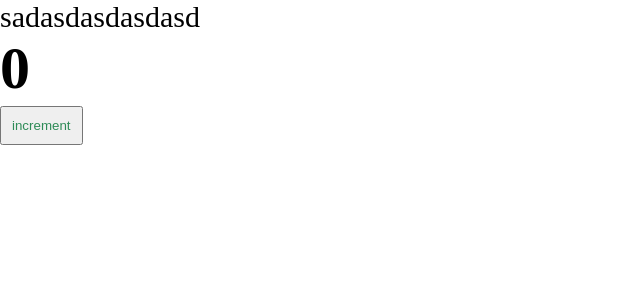
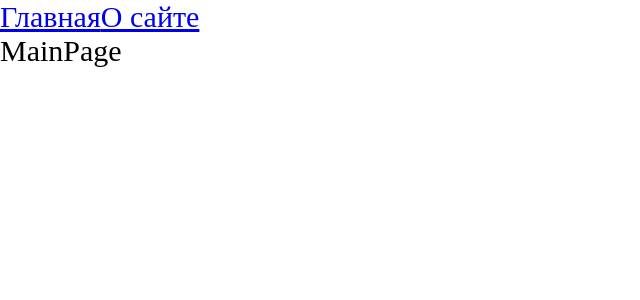
Before and after one commit to PolchenkoM/React_training_project, a React app: page / in a window 1280 px wide. Shown: the top 300 px of the page, without its empty margins (0-640 px from the left). Built offline with nearby package versions, Linux system fonts and the light colour scheme.

Commit message:
react routes lazy load

```diff
--- a/package.json
+++ b/package.json
@@ -23,6 +23,7 @@
     "@types/node": "^17.0.21",
     "@types/react": "^17.0.39",
     "@types/react-dom": "^17.0.11",
+    "@types/react-router-dom": "^5.3.3",
     "@types/webpack": "^5.28.0",
     "@types/webpack-dev-server": "^4.7.2",
     "css-loader": "^6.7.3",
@@ -40,6 +41,7 @@
   },
   "dependencies": {
     "react": "^17.0.2",
-    "react-dom": "^17.0.2"
+    "react-dom": "^17.0.2",
+    "react-router-dom": "^6.2.1"
   }
 }
--- a/src/App.tsx
+++ b/src/App.tsx
@@ -1,12 +1,20 @@
-import React from 'react';
-import { Counter } from './components/Counter';
-import './index.scss'
+import React, { Suspense } from "react";
+import "./index.scss";
+import { Link, Route, Routes } from "react-router-dom";
+import { AboutPageLazy } from "./pages/AboutPage/AboutPage.lazy";
+import { MainPageLazy } from "./pages/MainPage/MainPage.lazy";
 
 export const App = () => {
-    return (
-        <div className='app'>
-            sadasdasdasdasd
-            <Counter/>
-        </div>
-    );
+  return (
+    <div className="app">
+      <Link to={"/"}>Главная</Link>
+      <Link to={"/about"}>О сайте</Link>
+      <Suspense fallback={<div>Loading...</div>}>
+        <Routes>
+          <Route path={"/about"} element={<AboutPageLazy />} />
+          <Route path={"/"} element={<MainPageLazy />} />
+        </Routes>
+      </Suspense>
+    </div>
+  );
 };
--- a/src/index.scss
+++ b/src/index.scss
@@ -7,7 +7,3 @@
 .app {
     font-size: 30px;
 }
-
-.any{
-    background-color: black;
-}
--- a/src/index.tsx
+++ b/src/index.tsx
@@ -1,9 +1,12 @@
 import { render } from "react-dom";
 import { Counter } from "./components/Counter";
 import { App } from "./App";
+import { BrowserRouter } from "react-router-dom";
 
 render(
-    <App/>,
+    <BrowserRouter>
+    <App/>
+    </BrowserRouter>,
     document.getElementById('root')
 
 )
--- /dev/null
+++ b/src/pages/AboutPage/AboutPage.lazy.tsx
@@ -0,0 +1,9 @@
+import { lazy } from "react";
+
+export const AboutPageLazy = lazy(
+  () =>
+    new Promise((resolve) => {
+        // @ts-ignore
+      setTimeout(() => resolve(import("./AboutPage")), 1500);
+    })
+);
--- /dev/null
+++ b/src/pages/AboutPage/AboutPage.tsx
@@ -0,0 +1,11 @@
+import React from 'react';
+
+const AboutPage = () => {
+    return (
+        <div>
+            AboutPage
+        </div>
+    );
+};
+
+export default AboutPage;
--- /dev/null
+++ b/src/pages/MainPage/MainPage.lazy.tsx
@@ -0,0 +1,9 @@
+import { lazy } from "react";
+
+export const MainPageLazy = lazy(
+  () =>
+    new Promise((resolve) => {
+      // @ts-ignore
+      setTimeout(() => resolve(import("./MainPage")), 1500);
+    })
+);
--- /dev/null
+++ b/src/pages/MainPage/MainPage.tsx
@@ -0,0 +1,11 @@
+import React from 'react';
+
+const MainPage = () => {
+    return (
+        <div>
+            MainPage
+        </div>
+    );
+};
+
+export default MainPage;
--- a/tsconfig.json
+++ b/tsconfig.json
@@ -3,7 +3,7 @@
       "outDir": "./dist/",
       //не позволяет использовать переменные без явного указания типа
       "noImplicitAny": true,
-      "module": "es6",
+      "module": "ESNext",
       //в какую спецификацию компилируем
       "target": "es5",
       "jsx": "react-jsx",
```
Also changed, not shown: 2 other files (tests, documents, lock files or other folders).
